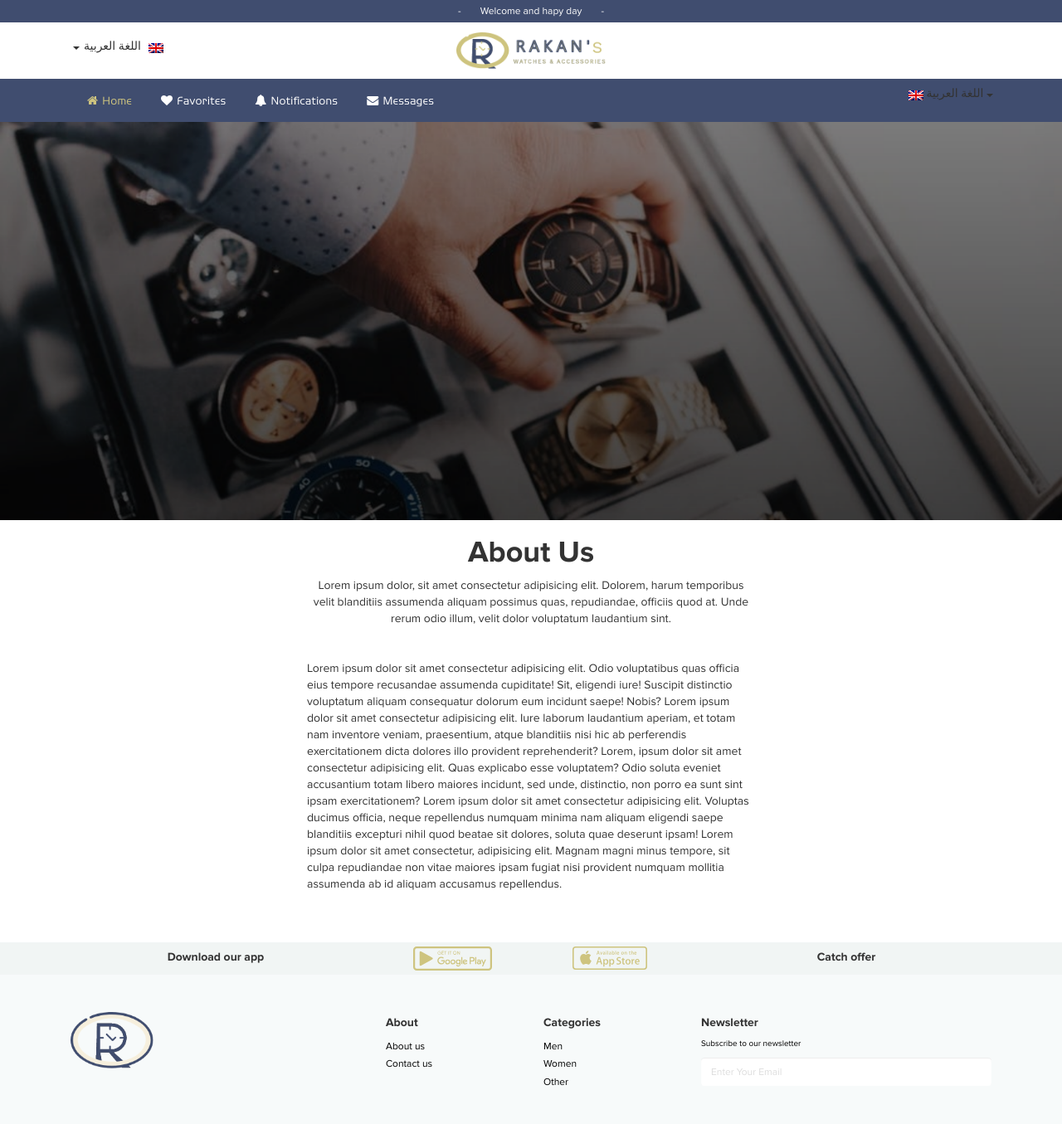
After one commit to Aliaa99/rakan, a PHP site: page /about-us.php in a window 1280 px wide. The commit adds this page. Shown: the whole page at 83% size. Run offline with PHP 8.4, Linux system fonts and the light colour scheme; some web fonts are replaced.

Commit message:
about-us - product component - header retest

```diff
--- /dev/null
+++ b/about-us.php
@@ -0,0 +1,24 @@
+<?php
+    include 'controllers/header.php';
+?>
+<section class="about"></section>
+<div class="container m-h-50">
+    <div class="row">
+        <div class="col-md-6 col-sm-12 mx-auto">
+            <article class="text-center">
+                <h1><strong>About Us</strong></h1>
+                <p>Lorem ipsum dolor, sit amet consectetur adipisicing elit. Dolorem, harum temporibus velit blanditiis assumenda aliquam possimus quas, repudiandae, officiis quod at. Unde rerum odio illum, velit dolor voluptatum laudantium sint.</p>
+            </article>
+            <br/><br/>
+            <p>Lorem ipsum dolor sit amet consectetur adipisicing elit. Odio voluptatibus quas officia eius tempore recusandae assumenda cupiditate! Sit, eligendi iure! Suscipit distinctio voluptatum aliquam consequatur dolorum eum incidunt saepe! Nobis?
+                Lorem ipsum dolor sit amet consectetur adipisicing elit. Iure laborum laudantium aperiam, et totam nam inventore veniam, praesentium, atque blanditiis nisi hic ab perferendis exercitationem dicta dolores illo provident reprehenderit?
+                Lorem, ipsum dolor sit amet consectetur adipisicing elit. Quas explicabo esse voluptatem? Odio soluta eveniet accusantium totam libero maiores incidunt, sed unde, distinctio, non porro ea sunt sint ipsam exercitationem?
+                Lorem ipsum dolor sit amet consectetur adipisicing elit. Voluptas ducimus officia, neque repellendus numquam minima nam aliquam eligendi saepe blanditiis excepturi nihil quod beatae sit dolores, soluta quae deserunt ipsam!
+                Lorem ipsum dolor sit amet consectetur, adipisicing elit. Magnam magni minus tempore, sit culpa repudiandae non vitae maiores ipsam fugiat nisi provident numquam mollitia assumenda ab id aliquam accusamus repellendus.
+            </p>
+        </div>
+    </div>
+</div>
+<?php
+    include 'controllers/footer.php';
+?>
--- a/controllers/header.php
+++ b/controllers/header.php
@@ -98,7 +98,7 @@
         <div class="language-area">
             <div class="container">
                 <div class="row">
-                    <div class="col-md-4">
+                    <div class="col-md-4 col-sm-6 col-xs-4">
                         <div class="dropdown">
                             <button class="btn  dropdown-toggle" type="button" data-toggle="dropdown"><span class="caret"></span>اللغة العربية
                             <span> <img src="images/002.png"> </span>
@@ -109,7 +109,7 @@
                             </ul>
                         </div>
                     </div>
-                    <div class="col-md-4 text-center">
+                    <div class="col-md-4 col-sm-6 col-xs-8 text-center">
                         <img src="images/logo.png" width="50%" alt="">
                     </div>
                 </div>
@@ -132,10 +132,10 @@
                 </div>
                 <div class="collapse navbar-collapse" id="myNavbar">
                 <ul class="nav navbar-nav">
-                    <li class="active"><a href="index.php">Home<i class="fa fa-home px-5"></i></a></li>
-                    <li><a href="favorites.php">Favorites<i class="fa fa-heart px-5"></i></a></li>
-                    <li><a href="notifications.php">Notifications<i class="fa fa-bell px-5"></i></a></li>
-                    <li><a href="messages.php">Messages<i class="fa fa-envelope px-5"></i></a></li>
+                    <li class="active"><a href="categories.php"><i class="fa fa-home px-5"></i>Home</a></li>
+                    <li><a href="favorites.php"><i class="fa fa-heart px-5"></i>Favorites</a></li>
+                    <li><a href="notifications.php"><i class="fa fa-bell px-5"></i>Notifications</a></li>
+                    <li><a href="messages.php"><i class="fa fa-envelope px-5"></i>Messages</a></li>
                 </ul>
 
                 <ul class="nav navbar-nav navbar-right">
--- a/css/main.css
+++ b/css/main.css
@@ -192,13 +192,17 @@ input.personal-passport {
   margin-top: 12px;
 }
 .product-card .btn-default {
-  color: #7e899c;
+  color: #7e899c !important;
   font-size: 12px !important;
   border: 1px solid #f1f3f5 !important;
   padding: 6px 8px !important;
 }
 .product-card .btn-default.is-favorite {
   color: red !important;
+}
+.product-card .btn-default a {
+  color: #7e899c !important;
+  line-height: 1 !important;
 }
 .product-card .rate {
   color: #ffa41b;
@@ -243,6 +247,25 @@ input.personal-passport {
   margin-top: 5px;
 }
 
+.m-h-50 {
+  min-height: 50vh;
+}
+
+.mx-auto {
+  margin-left: auto;
+  margin-right: auto;
+  float: initial !important;
+}
+
+.about {
+  background: url(../images/bg.png);
+  background-position: center;
+  height: 60vh;
+  width: 100%;
+  background-size: cover;
+  background-repeat: no-repeat;
+}
+
 /*** End Global Properties ***/
 /*** Start Upper-Header ***/
 header .upnav {
@@ -278,7 +301,6 @@ header nav .container .navbar-header a.navbar-brand {
 header nav .container .navbar-header span.fa-bars {
   color: white;
   font-size: 2em;
-  margin-top: 1em;
 }
 header nav .container ul.navbar-nav li.active a {
   color: #cec47f;
--- a/messages.php
+++ b/messages.php
@@ -1,7 +1,7 @@
 <?php
     include 'controllers/header.php';
 ?>
-<div class="container">
+<div class="container m-h-50">
     <section class="global-head">
         <article>
             <h4><strong>My Messages</strong></h4>
--- a/notifications.php
+++ b/notifications.php
@@ -1,7 +1,7 @@
 <?php
     include 'controllers/header.php';
 ?>
-<div class="container">
+<div class="container m-h-50">
     <section class="global-head">
         <article>
             <h4><strong>Notifications and Alerts</strong></h4>
--- a/scss/_upper-header.scss
+++ b/scss/_upper-header.scss
@@ -49,7 +49,6 @@ header {
                 span.fa-bars {
                     color: white;
                     font-size: 2em;
-                    margin-top: 1em;
                 }
             }
 
--- a/scss/main.scss
+++ b/scss/main.scss
@@ -189,12 +189,16 @@ input.personal-passport {
         margin-top: $size-12;
     }
     .btn-default {
-        color: #7e899c;
+        color: #7e899c !important;
         font-size: $size-12 !important;
         border: 1px solid $graybg !important;
         padding: 6px 8px !important;
         &.is-favorite {
             color: red !important;
+        }
+        a {
+            color: #7e899c !important;
+            line-height: 1 !important;
         }
     }
     .rate {
@@ -232,6 +236,22 @@ input.personal-passport {
     margin-bottom: 5px;
     margin-top: 5px;
 }
+.m-h-50 {
+    min-height: 50vh;
+}
+.mx-auto {
+    margin-left: auto;
+    margin-right: auto;
+    float: initial !important;
+}
+.about {
+    background: url(../images/bg.png);
+    background-position: center;
+    height: 60vh;
+    width: 100%;
+    background-size: cover;
+    background-repeat: no-repeat;
+}
 /*** End Global Properties ***/
 
 /*** Start Upper-Header ***/
```
Also changed, not shown: categories.php (added, +28 -0 lines), controllers/product.php (added, +23 -0 lines), favorites.php (+20 -45 lines), product-details.php (added, +7 -0 lines), 1 other file.
